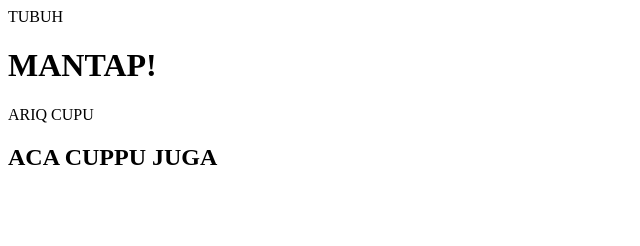
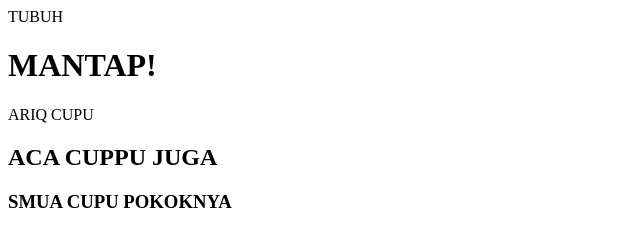
Before and after one commit to bagindakarli/mantap, a plain HTML site: page index.html in a window 1280 px wide. Shown: the whole page, without its empty margins (0-640 px from the left). Drawn offline with Linux system fonts and the light colour scheme.

Commit message:
Update index.html

```diff
--- a/index.html
+++ b/index.html
@@ -2,5 +2,6 @@
 <body> TUBUH <h1><b>MANTAP!</b></h1>
 <p>ARIQ CUPU</p>
   <h2>ACA CUPPU JUGA</h2>
+  <h3>SMUA CUPU POKOKNYA</h3>
 </body>
 </html>
```
